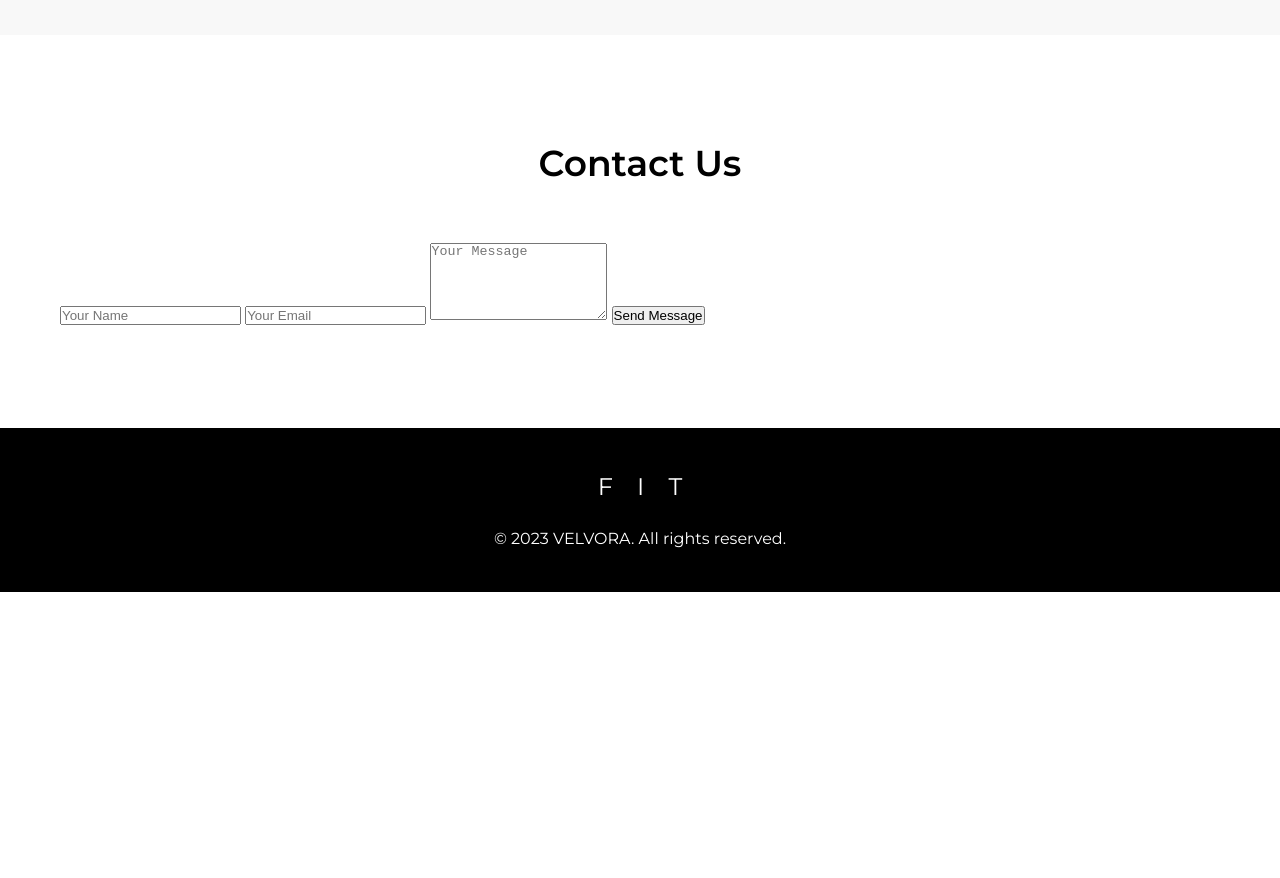
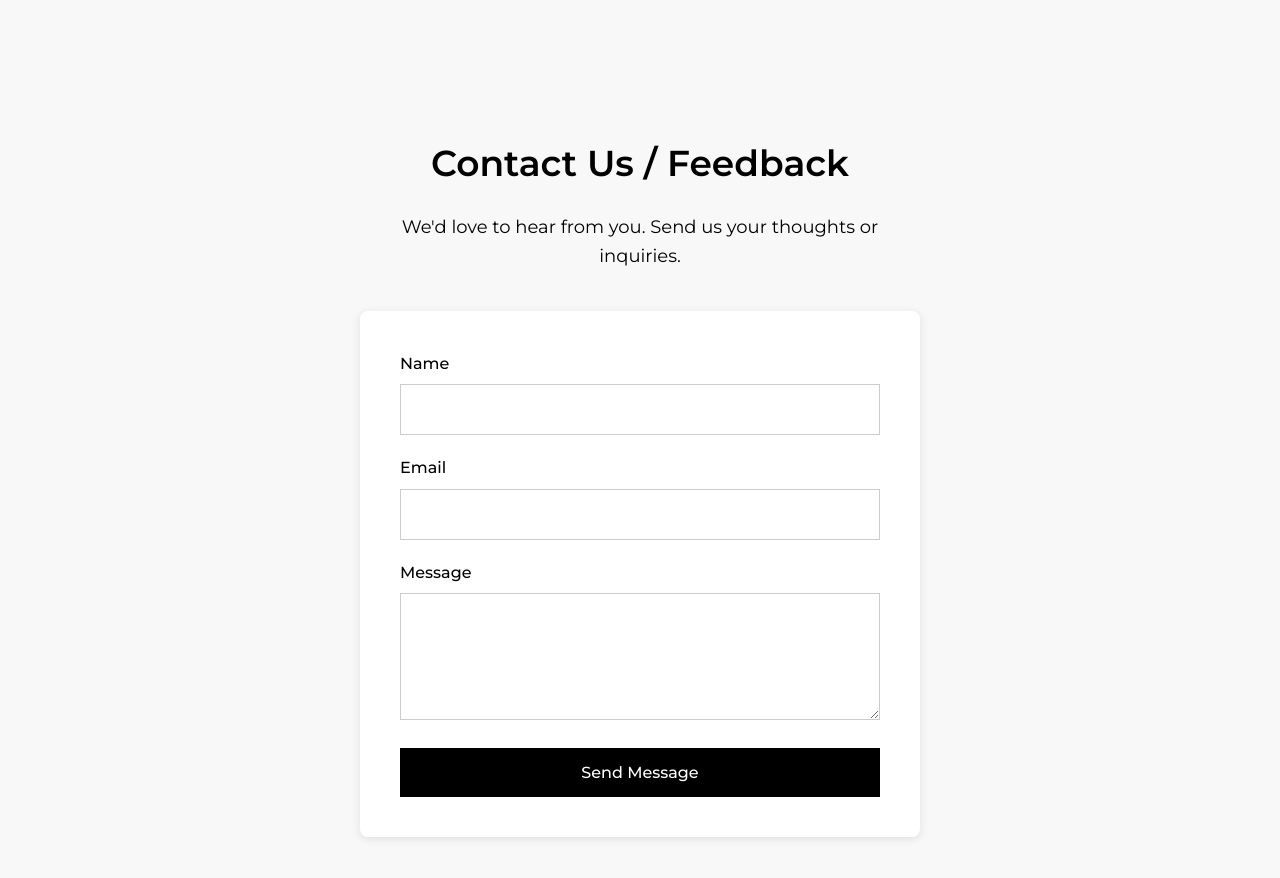
Before and after one commit to velvoraHQ/velvora, a plain HTML site: page index.html in a window 1280 px wide. Shown: the part 2620-3498 px from the top of the page. Before the commit the page ends 3212 px from the top, so only its background shows below. Drawn offline with Linux system fonts and the light colour scheme.

Commit message:
Update index.html

```diff
--- a/index.html
+++ b/index.html
@@ -315,61 +315,98 @@
 
 <section id="contact">
     <div class="container">
-            <h2>Contact Us</h2>
-            <form action="https://formspree.io/f/xqarlldd" method="POST">
-                <input type="text" id="name" placeholder="Your Name" required>
-                <input type="email" id="email" placeholder="Your Email" required>
-                <textarea id="message" placeholder="Your Message" rows="5" required></textarea>
+        <h2>Contact Us / Feedback</h2>
+        <p>We'd love to hear from you. Send us your thoughts or inquiries.</p>
+        <form class="contact-form" id="contactForm" action="https://formspree.io/f/xqarlldd" method="POST">
+            <input type="hidden" name="_next" value="thankyou.html">
+            <label for="name">Name</label>
+            <input type="text" id="name" name="name" required>
+            <label for="email">Email</label>
+            <input type="email" id="email" name="email" required>
+            <label for="message">Message</label>
+            <textarea id="message" name="message" rows="5" required></textarea>
             <button type="submit">Send Message</button>
         </form>
     </div>
 </section>
 
-    <footer>
-        <div class="container">
-            <div class="social-icons">
-                <a href="#" aria-label="Facebook">F</a>
-                <a href="#" aria-label="Instagram">I</a>
-                <a href="#" aria-label="Twitter">T</a>
-            </div>
-            <p>&copy; 2023 VELVORA. All rights reserved.</p>
-        </div>
-    </footer>
+<style>
+    /* Contact Section Styles - Matching VELVORA's luxury, minimal, black & white style */
+    #contact {
+        padding: 100px 0;
+        background-color: #f8f8f8;
+        font-family: 'Montserrat', sans-serif;
+        color: #000;
+    }
+    #contact .container {
+        max-width: 600px;
+        margin: 0 auto;
+        text-align: center;
+    }
+    #contact h2 {
+        font-size: 36px;
+        font-weight: 600;
+        margin-bottom: 20px;
+    }
+    #contact p {
+        font-size: 18px;
+        margin-bottom: 40px;
+        line-height: 1.6;
+    }
+    .contact-form {
+        background-color: #fff;
+        padding: 40px;
+        border-radius: 8px;
+        box-shadow: 0 2px 10px rgba(0,0,0,0.1);
+    }
+    .contact-form label {
+        display: block;
+        font-weight: 500;
+        margin-bottom: 8px;
+        text-align: left;
+        font-family: 'Montserrat', sans-serif;
+    }
+    .contact-form input,
+    .contact-form textarea {
+        width: 100%;
+        padding: 15px;
+        margin-bottom: 20px;
+        border: 1px solid #ccc;
+        font-family: 'Montserrat', sans-serif;
+        font-size: 16px;
+        background-color: #fff;
+        color: #000;
+    }
+    .contact-form textarea {
+        resize: vertical;
+        min-height: 100px;
+    }
+    .contact-form button {
+        width: 100%;
+        padding: 15px;
+        background-color: #000;
+        color: #fff;
+        border: none;
+        font-size: 16px;
+        font-weight: 500;
+        cursor: pointer;
+        transition: background-color 0.3s ease;
+        font-family: 'Montserrat', sans-serif;
+    }
+    .contact-form button:hover {
+        background-color: #333;
+    }
+    /* Responsive */
+    @media (max-width: 768px) {
+        #contact .container {
+            padding: 0 20px;
+        }
+        .contact-form {
+            padding: 20px;
+        }
+    }
+</style>
 
 <script>
-        // Fade-in animation on scroll
-        const observer = new IntersectionObserver((entries) => {
-            entries.forEach(entry => {
-                if (entry.isIntersecting) {
-                    entry.target.classList.add('visible');
-                }
-            });
-        });
-
-        document.querySelectorAll('.fade-in').forEach(el => {
-            observer.observe(el);
-        });
-
-        // Form validation
-        document.getElementById('contactForm').addEventListener('submit', function(e) {
-            e.preventDefault();
-            const name = document.getElementById('name').value.trim();
-            const email = document.getElementById('email').value.trim();
-            const message = document.getElementById('message').value.trim();
-            const emailRegex = /^[^\s@]+@[^\s@]+\.[^\s@]+$/;
-
-            if (!name || !email || !message) {
-                alert('Please fill in all fields.');
-                return;
-            }
-            if (!emailRegex.test(email)) {
-                alert('Please enter a valid email address.');
-                return;
-            }
-            alert('Message sent successfully!');
-            // Reset form
-            this.reset();
-        });
+    // No additional JS needed; Formspree handles submission, validation, and redirect to thankyou.html
 </script>
-</body>
-</html>
```
Lines whose indentation alone changed are shown as unchanged.
